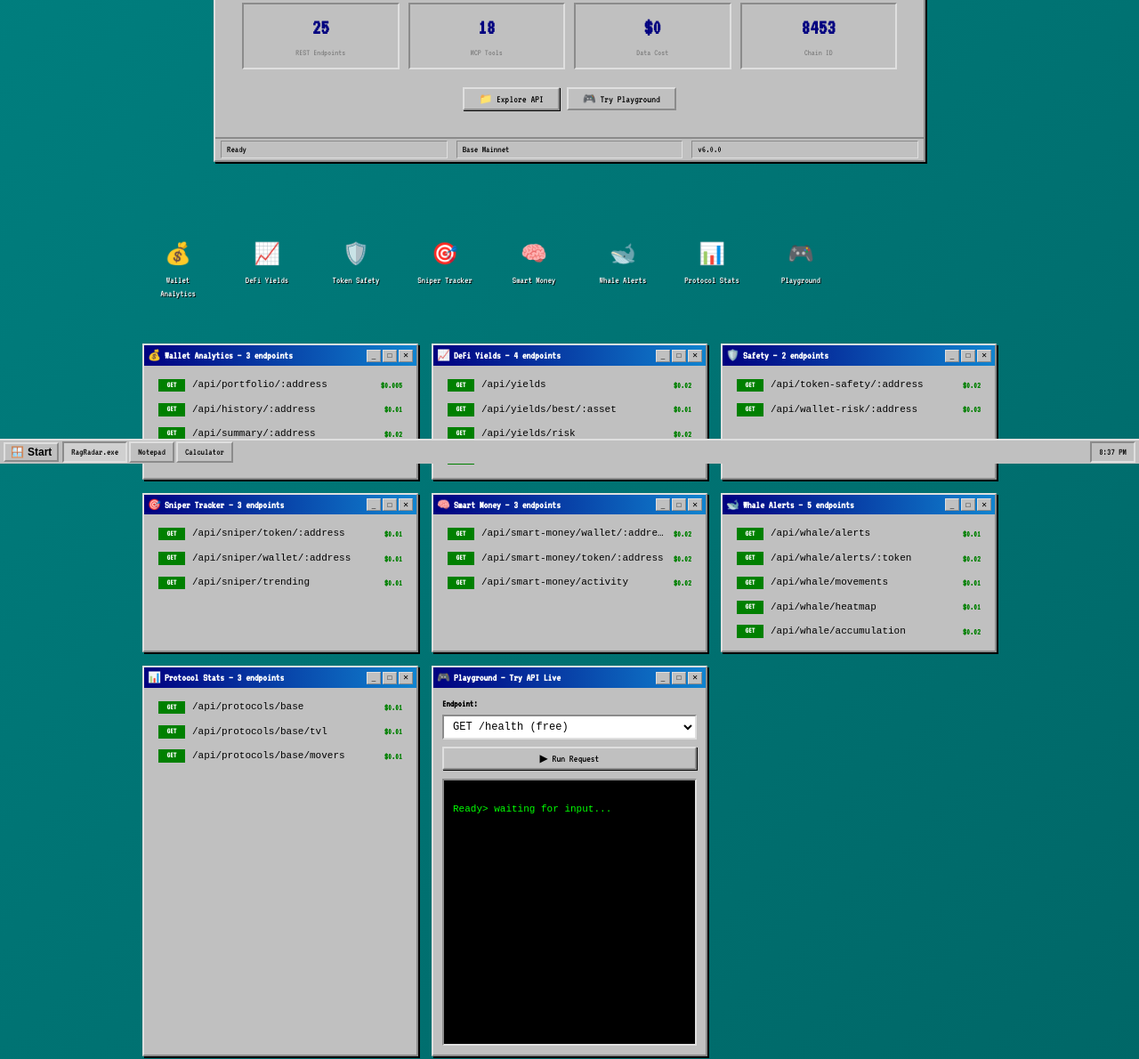
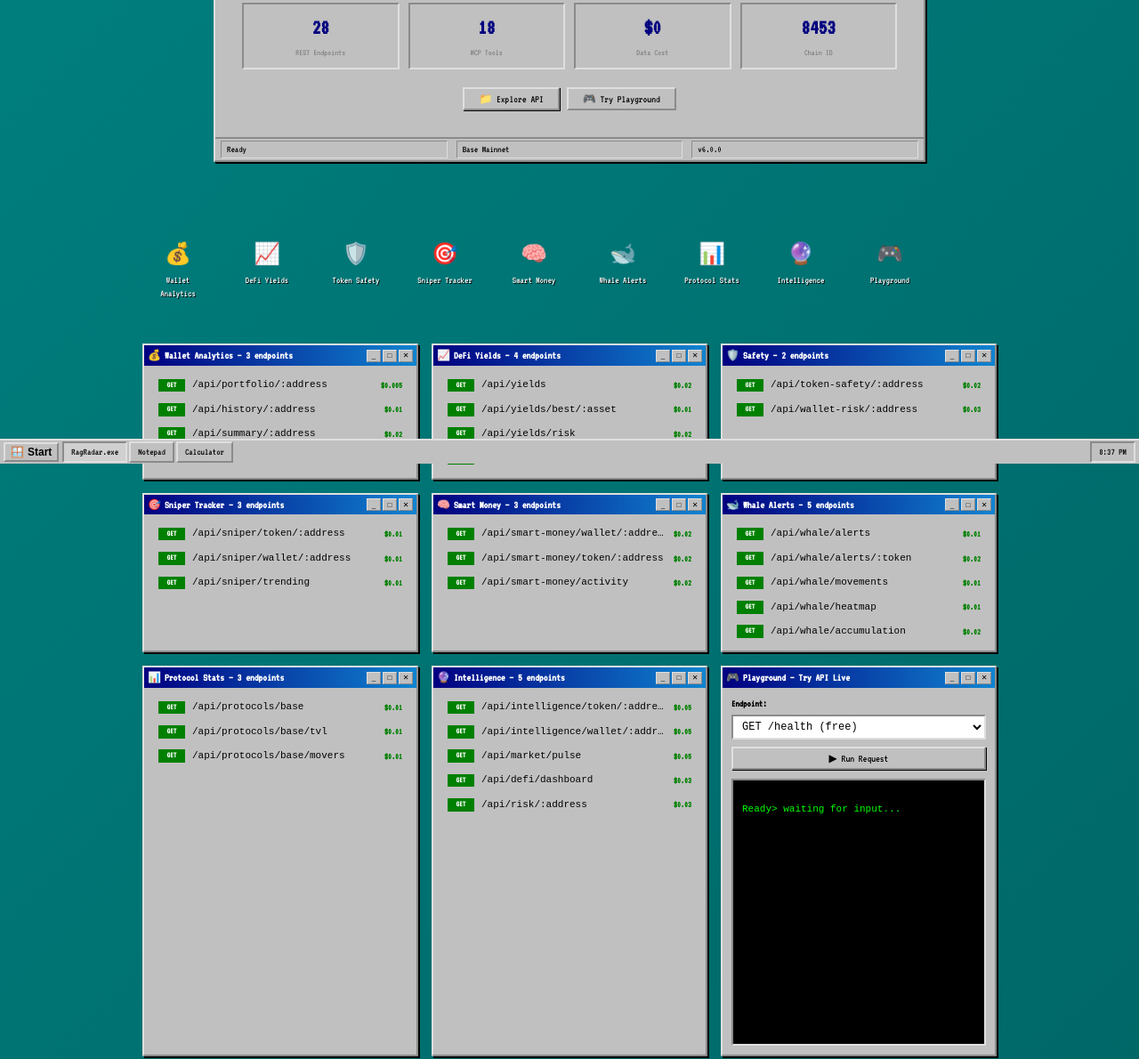
Before and after one commit to ragna999/x402-base-analytics, a website: page public/index.html in a window 1280 px wide. Shown: the part 279-1469 px from the top of the page at 89% size. Drawn offline with Linux system fonts and the light colour scheme.

Commit message:
feat: landing page — add Intelligence category + update counts
- New Intelligence section with 5 aggregated endpoints
- Desktop icon for Intelligence (🔮)
- Start menu updated
- Endpoint details for all new endpoints
- Hero stats: 28 REST endpoints
- Marquee updated

```diff
--- a/public/index.html
+++ b/public/index.html
@@ -5,7 +5,7 @@
   <meta name="viewport" content="width=device-width, initial-scale=1">
   <title>RagRadar — Base Chain Intelligence</title>
   <meta name="base:app_id" content="6a269dfdbac148992eb51dc4" />
-  <meta name="description" content="AI-powered on-chain analytics for Base. 25 REST endpoints + 18 MCP tools. Smart money tracking, whale alerts, DeFi yields, token safety, and more.">
+  <meta name="description" content="AI-powered on-chain analytics for Base. 28 REST endpoints + 18 MCP tools. Smart money tracking, whale alerts, token intelligence, DeFi yields, and more.">
   <style>
     /* === WINDOWS 95/98 THEME === */
     @import url('https://fonts.googleapis.com/css2?family=VT323&display=swap');
@@ -677,7 +677,7 @@
   <!-- MARQUEE -->
   <div class="marquee">
     <span class="marquee-content">
-      ★ Welcome to RagRadar — Base Chain Intelligence ★ 25 REST Endpoints + 18 MCP Tools ★ Smart Money Tracking ★ Whale Alerts ★ DeFi Yields ★ Token Safety ★ x402 Payments ★
+      ★ Welcome to RagRadar — Base Chain Intelligence ★ 28 REST Endpoints + 18 MCP Tools ★ Smart Money Tracking ★ Whale Alerts ★ Token Intelligence ★ DeFi Yields ★ x402 Payments ★
     </span>
   </div>
 
@@ -703,7 +703,7 @@
 
           <div class="hero-stats">
             <div class="stat-box">
-              <div class="stat-num">25</div>
+              <div class="stat-num">28</div>
               <div class="stat-label">REST Endpoints</div>
             </div>
             <div class="stat-box">
@@ -766,6 +766,10 @@
       <div class="desktop-icon" onclick="scrollToCategory('protocols')">
         <div class="icon-img">📊</div>
         <div class="icon-label">Protocol Stats</div>
+      </div>
+      <div class="desktop-icon" onclick="scrollToCategory('intelligence')">
+        <div class="icon-img">🔮</div>
+        <div class="icon-label">Intelligence</div>
       </div>
       <div class="desktop-icon" onclick="scrollToCategory('playground')">
         <div class="icon-img">🎮</div>
@@ -1023,6 +1027,50 @@
         </div>
       </div>
 
+      <!-- INTELLIGENCE -->
+      <div class="window category-window" id="intelligence">
+        <div class="title-bar">
+          <div class="title-bar-text">
+            <span>🔮</span>
+            <span>Intelligence — 5 endpoints</span>
+          </div>
+          <div class="title-bar-controls">
+            <button>_</button>
+            <button>□</button>
+            <button>✕</button>
+          </div>
+        </div>
+        <div class="window-body">
+          <div class="endpoint-list">
+            <div class="endpoint-item" onclick="showDetail('intel-token')">
+              <span class="endpoint-method">GET</span>
+              <span class="endpoint-path">/api/intelligence/token/:address</span>
+              <span class="endpoint-price">$0.05</span>
+            </div>
+            <div class="endpoint-item" onclick="showDetail('intel-wallet')">
+              <span class="endpoint-method">GET</span>
+              <span class="endpoint-path">/api/intelligence/wallet/:address</span>
+              <span class="endpoint-price">$0.05</span>
+            </div>
+            <div class="endpoint-item" onclick="showDetail('market-pulse')">
+              <span class="endpoint-method">GET</span>
+              <span class="endpoint-path">/api/market/pulse</span>
+              <span class="endpoint-price">$0.05</span>
+            </div>
+            <div class="endpoint-item" onclick="showDetail('defi-dashboard')">
+              <span class="endpoint-method">GET</span>
+              <span class="endpoint-path">/api/defi/dashboard</span>
+              <span class="endpoint-price">$0.03</span>
+            </div>
+            <div class="endpoint-item" onclick="showDetail('risk-assessment')">
+              <span class="endpoint-method">GET</span>
+              <span class="endpoint-path">/api/risk/:address</span>
+              <span class="endpoint-price">$0.03</span>
+            </div>
+          </div>
+        </div>
+      </div>
+
       <!-- PLAYGROUND -->
       <div class="window category-window" id="playground">
         <div class="title-bar">
@@ -1192,6 +1240,7 @@ await client.connect(transport);</div>
     <div class="start-menu-item" onclick="scrollToCategory('smartmoney')">🧠 Smart Money</div>
     <div class="start-menu-item" onclick="scrollToCategory('whale')">🐋 Whale Alerts</div>
     <div class="start-menu-item" onclick="scrollToCategory('protocols')">📊 Protocol Stats</div>
+    <div class="start-menu-item" onclick="scrollToCategory('intelligence')">🔮 Intelligence</div>
     <div class="start-menu-separator"></div>
     <div class="start-menu-item" onclick="scrollToCategory('playground')">🎮 Playground</div>
     <div class="start-menu-item" onclick="window.open('https://github.com/ragna999/x402-base-analytics')">📁 GitHub</div>
@@ -1335,6 +1384,31 @@ await client.connect(transport);</div>
         title: 'Base Movers',
         desc: 'Top gainers and losers on Base in 24h by TVL change.',
         code: 'curl -s https://ragradar.vercel.app/api/protocols/base/movers'
+      },
+      'intel-token': {
+        title: 'Token Intelligence',
+        desc: 'Full token analysis combining safety, whale activity, smart money, and snipers into a single intelligence report.',
+        code: 'curl -s https://ragradar.vercel.app/api/intelligence/token/0x833589fCD6eDb6E08f4c7C32D4f71b54bdA02913'
+      },
+      'intel-wallet': {
+        title: 'Wallet Intelligence',
+        desc: 'Full wallet analysis combining portfolio, smart money score, sniper record, and risk assessment.',
+        code: 'curl -s https://ragradar.vercel.app/api/intelligence/wallet/0x8919fe5Aa2a18d69D1Ff869c2903B313F35e8061'
+      },
+      'market-pulse': {
+        title: 'Market Pulse',
+        desc: 'Real-time market overview combining whale picks, smart money activity, top movers, and yield opportunities.',
+        code: 'curl -s https://ragradar.vercel.app/api/market/pulse'
+      },
+      'defi-dashboard': {
+        title: 'DeFi Dashboard',
+        desc: 'Complete DeFi dashboard combining yields, protocol stats, TVL history, and top movers.',
+        code: 'curl -s https://ragradar.vercel.app/api/defi/dashboard'
+      },
+      'risk-assessment': {
+        title: 'Risk Assessment',
+        desc: 'Combined risk analysis using token safety, whale concentration, and smart money signals.',
+        code: 'curl -s https://ragradar.vercel.app/api/risk/0x833589fCD6eDb6E08f4c7C32D4f71b54bdA02913'
       }
     };
 
```
